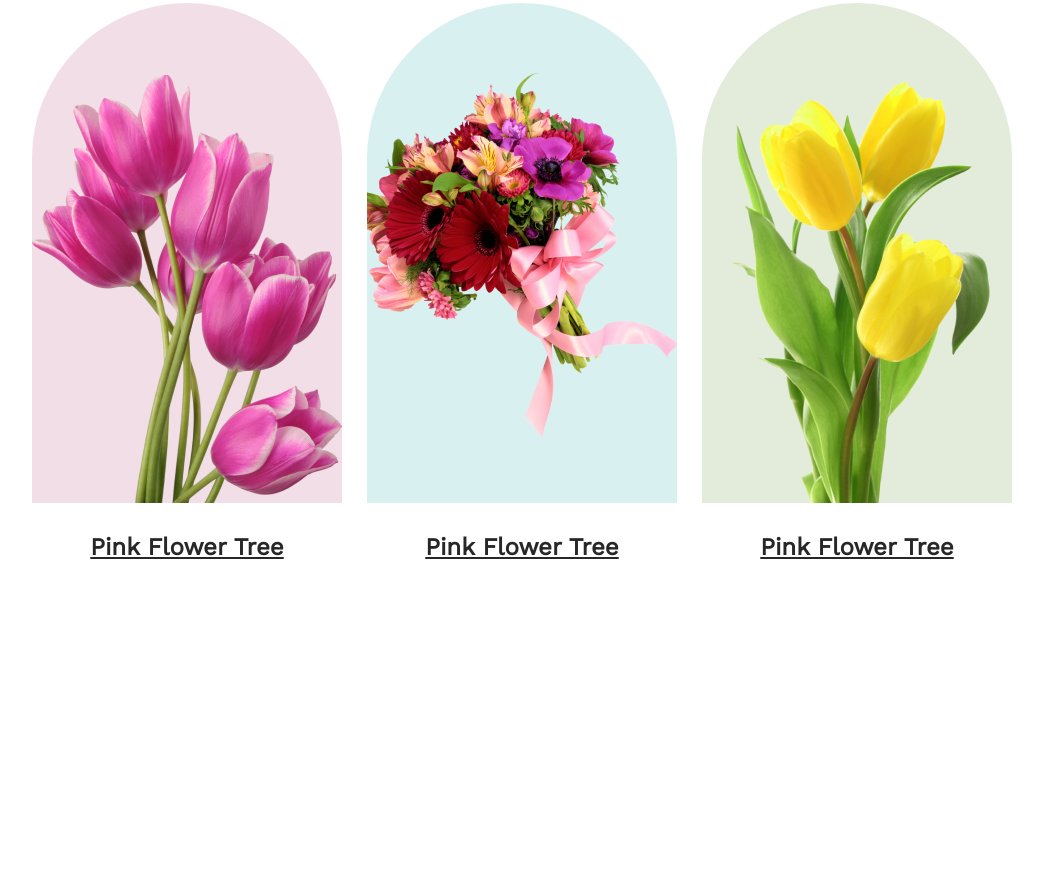
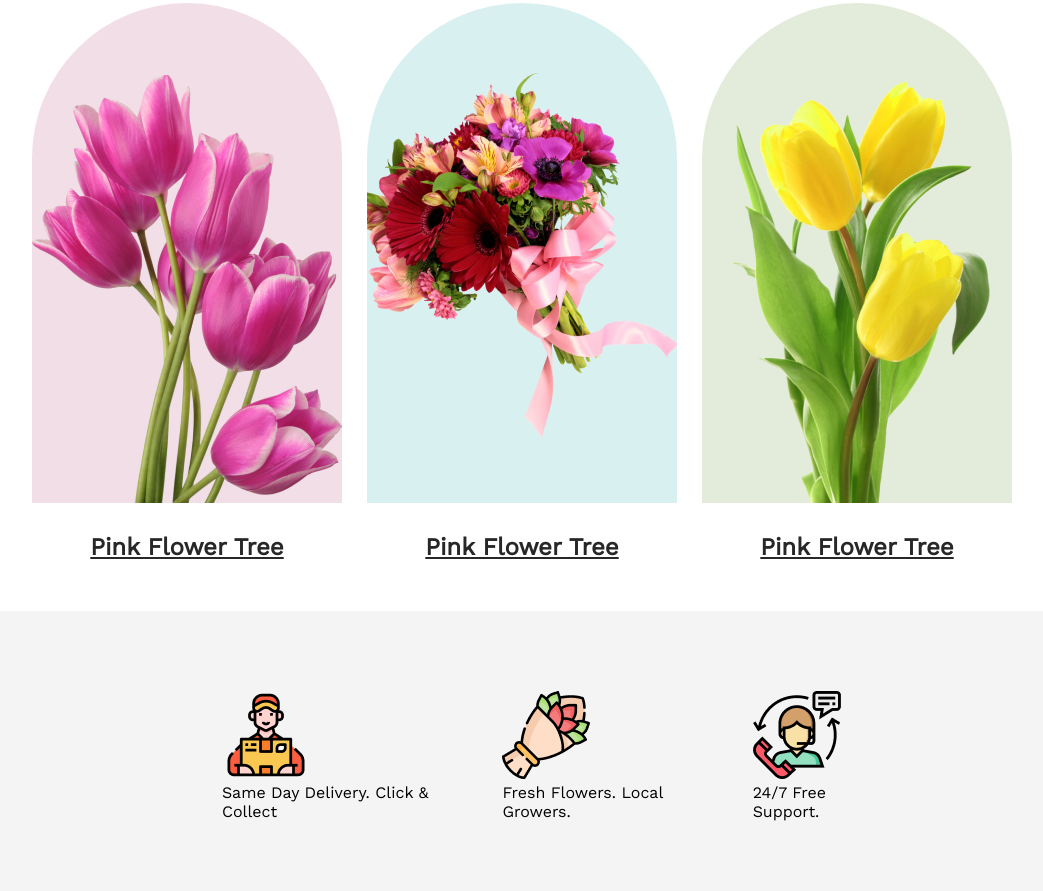
Before and after one commit to airinkhanam01/R-1stAssignment, a plain HTML site: page index.html in a window 1280 px wide. Shown: the part 1162-2053 px from the top of the page, without its empty margins (158-1201 px from the left). Before the commit the page ends 1723 px from the top, so only its background shows below. Drawn offline with nearby package versions, Linux system fonts and the light colour scheme.

Commit message:
2nd commit

```diff
--- a/Styles/style.css
+++ b/Styles/style.css
@@ -48,9 +48,9 @@ line-height: normal;
 font-size: 18px;
 font-style: normal;
 padding-top: 33px;
-padding-bottom: 33px;
+padding-bottom: 40px;
 font-weight: 400; width: 620px;
-height: 50px;
+height: 45px;
 }
 .btn-primary{
     border-radius: 8px;
@@ -113,3 +113,18 @@ font-weight: 700;
 
 text-decoration-line: underline;
 }
+.optional-div{
+    display: flex;
+}
+ul{list-style: none;
+
+justify-content: center;}
+.optional-div{
+    width: 700px;
+    height:50px;
+    padding: 200px; margin-left: 140px;
+    margin-top: 50px;
+    padding-top: 80px;
+    padding-bottom: 150px; border-radius: 8px;
+    background: rgba(39, 39, 39, 0.05);
+}
--- a/index.html
+++ b/index.html
@@ -30,6 +30,27 @@
         <div class="rectangle"><div class="rectangle-2"></div> <div class="underline-text">Pink Flower Tree</div></div>
         <div class="rectangle"> <div class="rectangle-3"></div><div class="underline-text">Pink Flower Tree</div></div>
     </div>
+
+    <div class="optional-div">
+        <div class="optional">
+             <ul>
+                <li> <img src="Flower Asset/Group 57.png""></li>
+        <li>Same Day Delivery. Click & Collect</li>
+    </ul>
+</div>
+        <div class="optional">
+            <ul>
+
+                <li><img src="Flower Asset/Group 58.png""></li>
+            <li>Fresh Flowers. Local Growers.</li>
+        </ul>
+    </div>
+        <div class="optional">
+            <ul>
+                <li><img src="Flower Asset/Group 59.png""></li>
+            <li>24/7 Free Support.</li>
+        </ul></div>
+    </div>
 </section>
 <section>
 
```
